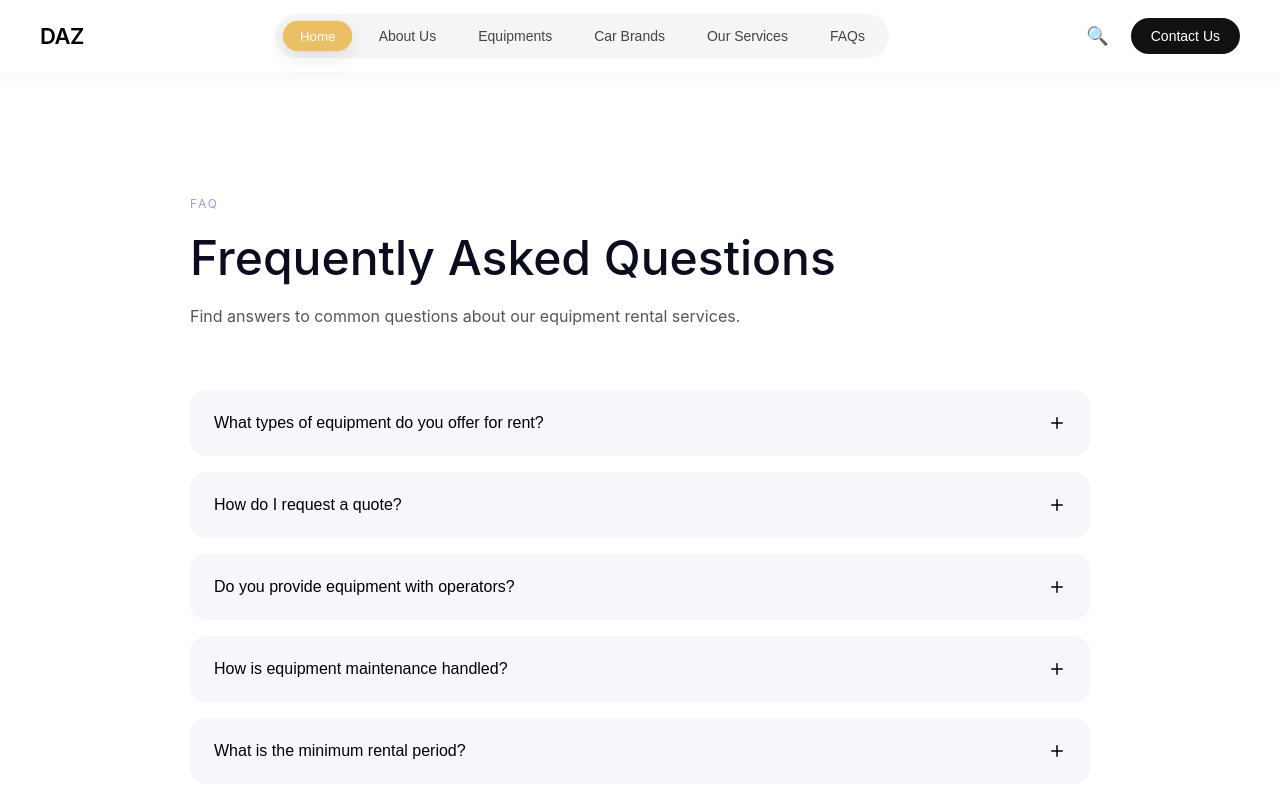
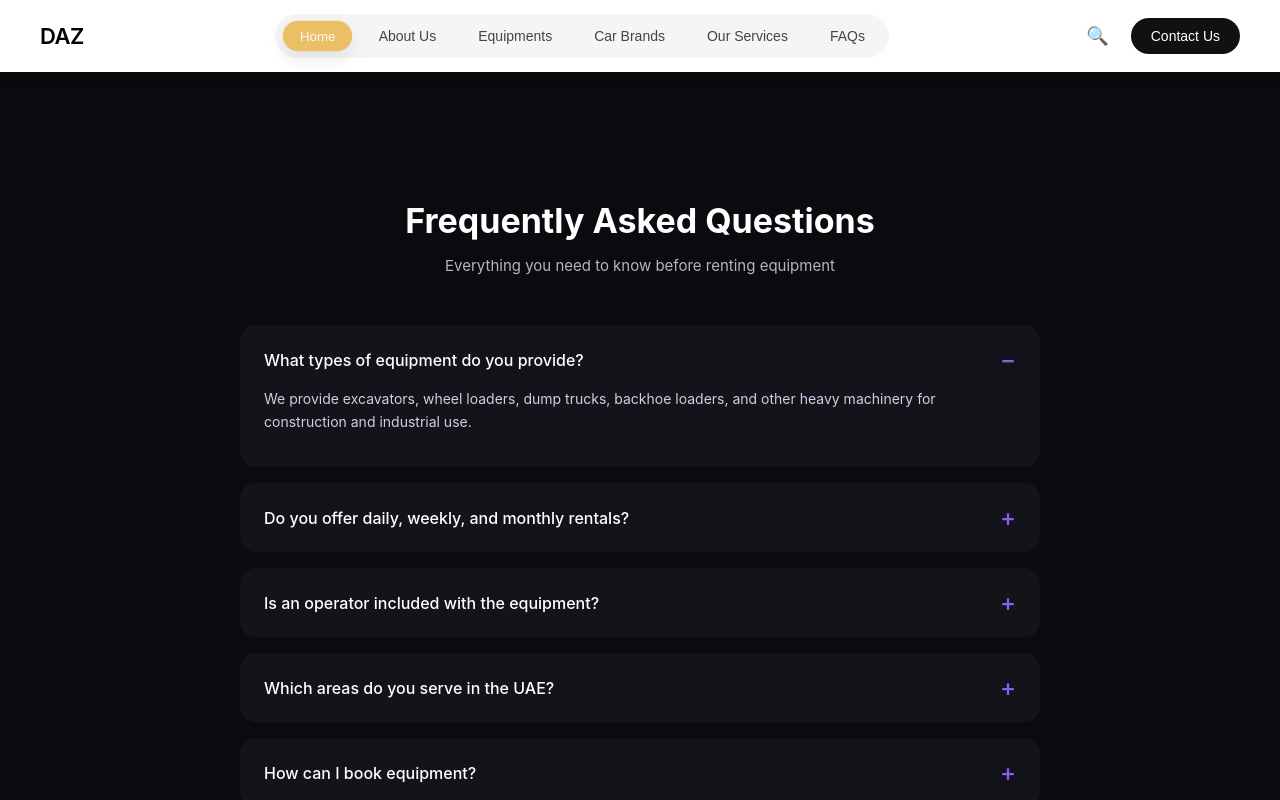
Before and after one commit to geekyneha/mach-hire-dxb, a React (Vite) app: page /faq in a window 1280 px wide. Shown: the top 800 px of the page. Built offline with nearby package versions, Linux system fonts and the light colour scheme.

Commit message:
feat:  add services and FAQ

```diff
--- a/src/pages/FAQ.jsx
+++ b/src/pages/FAQ.jsx
@@ -1,72 +1,64 @@
 import { useState } from "react";
 import styles from "./FAQ.module.css";
-import { FiPlus, FiMinus } from "react-icons/fi";
 
 const faqs = [
   {
-    question: "What types of equipment do you offer for rent?",
+    question: "What types of equipment do you provide?",
     answer:
-      "We offer a wide range of heavy machinery including excavators, wheel loaders, dump trucks, bulldozers, cranes, forklifts, and more.",
+      "We provide excavators, wheel loaders, dump trucks, backhoe loaders, and other heavy machinery for construction and industrial use.",
   },
   {
-    question: "How do I request a quote?",
+    question: "Do you offer daily, weekly, and monthly rentals?",
     answer:
-      "You can request a quote through our website, by calling our team, or via WhatsApp. Simply provide your project details and equipment requirements.",
+      "Yes, all our equipment is available for flexible rental durations including daily, weekly, and monthly plans.",
   },
   {
-    question: "Do you provide equipment with operators?",
+    question: "Is an operator included with the equipment?",
     answer:
-      "Yes, we offer both equipment-only rentals and equipment with experienced operators, depending on your project needs.",
+      "Operators can be provided on request. Please mention this during your booking for accurate pricing.",
   },
   {
-    question: "How is equipment maintenance handled?",
-    answer:
-      "All equipment is regularly inspected and maintained according to industry standards to ensure safety, reliability, and optimal performance.",
+    question: "Which areas do you serve in the UAE?",
+    answer: "We operate across Dubai, Sharjah, and Ajman.",
   },
   {
-    question: "What is the minimum rental period?",
+    question: "How can I book equipment?",
     answer:
-      "Rental periods are flexible and can range from daily to long-term contracts based on your requirements.",
-  },
-  {
-    question: "Do you offer delivery and pickup services?",
-    answer:
-      "Yes, we provide timely delivery and pickup services to ensure your project runs smoothly without delays.",
+      "You can book instantly via WhatsApp using our booking form. Our team will confirm availability shortly.",
   },
 ];
 
 const FAQ = () => {
-  const [openIndex, setOpenIndex] = useState(null);
-
-  const toggle = (index) => {
-    setOpenIndex(openIndex === index ? null : index);
-  };
+  const [openIndex, setOpenIndex] = useState(0);
 
   return (
-    <section className={styles.section}>
-      <div className={styles.container}>
-        <span className={styles.label}>FAQ</span>
-        <h1>Frequently Asked Questions</h1>
-        <p className={styles.subtitle}>
-          Find answers to common questions about our equipment rental services.
-        </p>
+    <section className={styles.wrapper}>
+      <div className={styles.header}>
+        <h2>Frequently Asked Questions</h2>
+        <p>Everything you need to know before renting equipment</p>
+      </div>
 
-        <div className={styles.list}>
-          {faqs.map((item, index) => (
-            <div className={styles.item} key={index}>
-              <button className={styles.question} onClick={() => toggle(index)}>
-                <span>{item.question}</span>
-                {openIndex === index ? <FiMinus /> : <FiPlus />}
-              </button>
+      <div className={styles.list}>
+        {faqs.map((faq, index) => (
+          <div
+            key={index}
+            className={`${styles.item} ${
+              openIndex === index ? styles.open : ""
+            }`}
+            onClick={() => setOpenIndex(openIndex === index ? null : index)}
+          >
+            <div className={styles.question}>
+              <span>{faq.question}</span>
+              <span className={styles.icon}>
+                {openIndex === index ? "−" : "+"}
+              </span>
+            </div>
 
-              {openIndex === index && (
-                <div className={styles.answer}>
-                  <p>{item.answer}</p>
-                </div>
-              )}
+            <div className={styles.answer}>
+              <p>{faq.answer}</p>
             </div>
-          ))}
-        </div>
+          </div>
+        ))}
       </div>
     </section>
   );
--- a/src/pages/FAQ.module.css
+++ b/src/pages/FAQ.module.css
@@ -1,85 +1,78 @@
-.section {
-  background: #ffffff;
-  min-height: 100vh;
-  padding: 120px 40px;
-  color: #0b0d1f;
+/* DARK SECTION */
+.wrapper {
+  background: #0b0b0f;
+  color: #ffffff;
+  padding: 100px 20px;
 }
 
-.container {
-  max-width: 900px;
-  margin: auto;
+.header {
+  max-width: 720px;
+  margin: 0 auto 50px;
+  text-align: center;
 }
 
-/* Heading */
-.label {
-  font-size: 12px;
-  letter-spacing: 2px;
-  color: #9da0c7;
+.header h2 {
+  font-size: 34px;
+  margin-bottom: 10px;
 }
 
-.container h1 {
-  font-size: 48px;
-  font-weight: 500;
-  margin: 16px 0;
+.header p {
+  color: #b5b5c0;
+  font-size: 15px;
 }
 
-.subtitle {
-  color: #555;
-  max-width: 600px;
-  line-height: 1.7;
-  margin-bottom: 60px;
-}
-
-/* FAQ List */
+/* FAQ LIST */
 .list {
+  max-width: 800px;
+  margin: 0 auto;
   display: flex;
   flex-direction: column;
   gap: 16px;
 }
 
+/* ITEM */
 .item {
+  background: #13131a;
   border-radius: 16px;
-  background: #f6f7fb;
-  overflow: hidden;
+  padding: 20px 24px;
+  cursor: pointer;
+  transition: background 0.3s ease;
 }
 
-/* Question */
+.item:hover {
+  background: #181820;
+}
+
+/* QUESTION */
 .question {
-  width: 100%;
-  padding: 24px;
-  background: transparent;
-  border: none;
   display: flex;
   justify-content: space-between;
   align-items: center;
   font-size: 16px;
   font-weight: 500;
-  cursor: pointer;
-  text-align: left;
 }
 
-.question svg {
-  font-size: 18px;
+/* ICON */
+.icon {
+  font-size: 24px;
+  color: #8b5cf6;
 }
 
-/* Answer */
+/* ANSWER */
 .answer {
-  padding: 0 24px 24px;
+  max-height: 0;
+  overflow: hidden;
+  transition: max-height 0.35s ease;
 }
 
 .answer p {
-  font-size: 15px;
-  line-height: 1.7;
-  color: #555;
+  color: #cfcfe6;
+  margin-top: 14px;
+  font-size: 14px;
+  line-height: 1.6;
 }
 
-/* Responsive */
-@media (max-width: 600px) {
-  .container h1 {
-    font-size: 34px;
-  }
-
-  .question {
-    font-size: 15px;
-  }
+/* OPEN STATE */
+.open .answer {
+  max-height: 200px;
 }
--- /dev/null
+++ b/src/pages/Services.module.css
@@ -0,0 +1,215 @@
+.wrapper {
+  width: 100%;
+}
+
+/* ---------- COMMON ---------- */
+.sectionIntro,
+.sectionCards,
+.sectionProcess,
+.sectionTrust {
+  min-height: 80vh;
+  display: flex;
+  align-items: center;
+  justify-content: center;
+  padding: 80px 24px;
+}
+
+.accent {
+  color: #6b4eff;
+}
+
+/* ---------- SECTION 1 ---------- */
+.sectionIntro {
+  background: #ffffff;
+}
+
+.introContent {
+  max-width: 900px;
+  text-align: center;
+}
+
+.heading {
+  font-size: 44px;
+  font-weight: 600;
+  margin-bottom: 18px;
+}
+
+.text {
+  font-size: 17px;
+  line-height: 1.8;
+  color: #555;
+}
+
+/* ---------- SECTION 2 ---------- */
+.sectionCards {
+  background: #f6f6f6;
+}
+
+.cardsGrid {
+  max-width: 1200px;
+  display: grid;
+  grid-template-columns: repeat(4, 1fr);
+  gap: 32px;
+}
+
+.serviceCard {
+  background: #ffffff;
+  padding: 36px 28px;
+  border-radius: 16px;
+  box-shadow: 0 12px 35px rgba(0, 0, 0, 0.06);
+  transition: transform 0.4s ease, box-shadow 0.4s ease;
+}
+
+.serviceCard:hover {
+  transform: translateY(-10px);
+  box-shadow: 0 20px 50px rgba(0, 0, 0, 0.12);
+}
+
+.icon {
+  font-size: 30px;
+  color: #6b4eff;
+  margin-bottom: 18px;
+}
+
+.cardTitle {
+  font-size: 18px;
+  margin-bottom: 12px;
+}
+
+.cardText {
+  font-size: 14.5px;
+  line-height: 1.7;
+  color: #666;
+}
+
+/* ---------- SECTION 3 ---------- */
+.sectionProcess {
+  background: #111111;
+}
+
+.processGrid {
+  max-width: 1000px;
+  display: grid;
+  grid-template-columns: repeat(3, 1fr);
+  gap: 48px;
+  color: #ffffff;
+}
+
+.processTitle {
+  font-size: 20px;
+  margin-bottom: 10px;
+}
+
+.processText {
+  font-size: 14.5px;
+  line-height: 1.7;
+  color: #cccccc;
+}
+
+/* ---------- SECTION 4 ---------- */
+.sectionTrust {
+  background: #ffffff;
+}
+
+.trustContent {
+  max-width: 800px;
+  text-align: center;
+}
+
+.trustTitle {
+  font-size: 30px;
+  margin-bottom: 18px;
+}
+
+.trustText {
+  font-size: 16px;
+  line-height: 1.8;
+  color: #555;
+}
+
+.kicker {
+  font-size: 12px;
+  letter-spacing: 2px;
+  color: #6b4eff;
+  margin-bottom: 14px;
+  display: inline-block;
+}
+
+/* stats */
+.stats {
+  margin-top: 50px;
+  display: flex;
+  gap: 40px;
+  justify-content: center;
+}
+
+.stat strong {
+  font-size: 22px;
+  display: block;
+}
+
+.stat span {
+  font-size: 13px;
+  color: #666;
+}
+
+/* helper text */
+.helperText {
+  margin-top: 30px;
+  text-align: center;
+  font-size: 14px;
+  color: #666;
+}
+
+/* process numbers */
+.stepNumber {
+  font-size: 36px;
+  font-weight: 600;
+  color: rgba(107, 78, 255, 0.25);
+}
+
+/* values */
+.values {
+  margin-top: 40px;
+  display: flex;
+  justify-content: center;
+  gap: 30px;
+}
+
+.valueItem {
+  display: flex;
+  align-items: center;
+  gap: 10px;
+  font-size: 15px;
+  color: #555;
+}
+
+.valueItem svg {
+  color: #6b4eff;
+}
+
+/* ---------- RESPONSIVE ---------- */
+@media (max-width: 1024px) {
+  .cardsGrid {
+    grid-template-columns: repeat(2, 1fr);
+  }
+
+  .processGrid {
+    grid-template-columns: 1fr;
+    text-align: center;
+  }
+}
+
+@media (max-width: 600px) {
+  .heading {
+    font-size: 32px;
+  }
+
+  .cardsGrid {
+    grid-template-columns: 1fr;
+  }
+
+  .serviceCard {
+    padding: 28px 22px;
+  }
+}
```
Also changed, not shown: src/pages/Services.jsx (+150 -2 lines).
